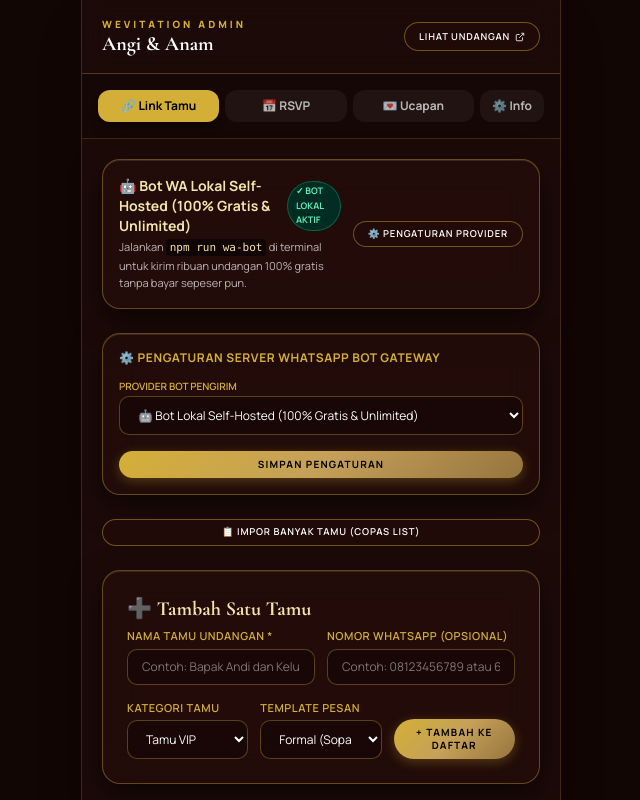
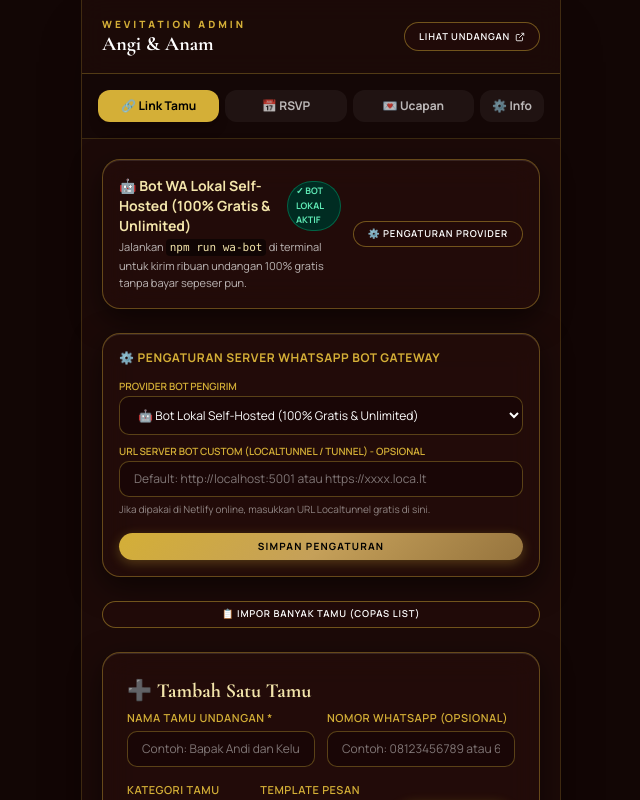
Before and after one commit to Medolsky/Wedding-anggi-anam, a Next.js app: page /admin in a window 1280 px wide. Both pictures are taken after a click on the button "⚙️ PENGATURAN PROVIDER". Shown: the top 800 px of the page, without its empty margins (319-959 px from the left). Built offline with nearby package versions, Linux system fonts and the light colour scheme.

Commit message:
feat: added localtunnel custom server url support

```diff
--- a/src/app/api/send-whatsapp/route.ts
+++ b/src/app/api/send-whatsapp/route.ts
@@ -2,7 +2,7 @@ import { NextResponse } from "next/server";
 
 /**
  * Next.js API Route for Automated Background WhatsApp Message Delivery
- * Supports 100% Free Unlimited Local Bot Gateway (port 5001), Meta Cloud API, Fonnte, and Wablas
+ * Supports 100% Free Unlimited Local Bot Gateway (port 5001 or custom tunnel), Meta Cloud API, Fonnte, and Wablas
  */
 export async function POST(req: Request) {
   try {
@@ -13,6 +13,7 @@ export async function POST(req: Request) {
       apiKey,
       provider = "local",
       phoneNumberId,
+      customServerUrl,
     } = body;
 
     if (!phone || !message) {
@@ -28,12 +29,18 @@ export async function POST(req: Request) {
       targetPhone = "62" + targetPhone.slice(1);
     }
 
-    // 1. 100% FREE Unlimited Local Bot Gateway Server (localhost:5001)
+    // 1. 100% FREE Unlimited Local Bot Gateway Server (localhost:5001 or LocalTunnel / Ngrok URL)
     if (provider === "local") {
+      const serverUrl = customServerUrl || "http://localhost:5001";
+      const targetEndpoint = `${serverUrl.replace(/\/$/, "")}/send-message`;
+
       try {
-        const response = await fetch("http://localhost:5001/send-message", {
+        const response = await fetch(targetEndpoint, {
           method: "POST",
-          headers: { "Content-Type": "application/json" },
+          headers: {
+            "Content-Type": "application/json",
+            "Bypass-Tunnel-Remainder": "true",
+          },
           body: JSON.stringify({
             phone: targetPhone,
             message: message,
@@ -53,15 +60,14 @@ export async function POST(req: Request) {
             success: false,
             error:
               data.error ||
-              "Bot Lokal belum terhubung. Jalankan 'npm run wa-bot' di terminal dan scan QR code.",
+              "Bot Lokal belum terhubung. Jalankan 'npm run wa-bot' di terminal.",
           });
         }
       } catch {
         return NextResponse.json({
           success: false,
           needToken: true,
-          error:
-            "Server Bot Lokal (port 5001) belum berjalan. Jalankan perintah 'npm run wa-bot' di terminal untuk mengaktifkan Bot WA 100% Gratis Unlimited!",
+          error: `Server Bot Lokal (${serverUrl}) belum berjalan atau tidak terjangkau. Jalankan 'npm run wa-bot' dan 'npx localtunnel --port 5001' di terminal.`,
         });
       }
     }
--- a/src/components/admin/GuestLinkGenerator.tsx
+++ b/src/components/admin/GuestLinkGenerator.tsx
@@ -32,6 +32,7 @@ export function GuestLinkGenerator() {
   const [provider, setProvider] = useState<"local" | "meta" | "fonnte" | "wablas">("local");
   const [waToken, setWaToken] = useState("");
   const [phoneNumberId, setPhoneNumberId] = useState("");
+  const [customServerUrl, setCustomServerUrl] = useState("");
   const [showTokenInput, setShowTokenInput] = useState(false);
   const [sendingId, setSendingId] = useState<string | null>(null);
 
@@ -53,6 +54,9 @@ export function GuestLinkGenerator() {
       const savedPhoneId = localStorage.getItem("wevitation_meta_phone_id");
       if (savedPhoneId) setPhoneNumberId(savedPhoneId);
 
+      const savedCustomUrl = localStorage.getItem("wevitation_custom_server_url");
+      if (savedCustomUrl) setCustomServerUrl(savedCustomUrl);
+
       const savedProvider = localStorage.getItem("wevitation_wa_provider");
       if (savedProvider) setProvider(savedProvider as any);
     }
@@ -65,14 +69,21 @@ export function GuestLinkGenerator() {
     }
   }
 
-  function saveConfig(token: string, phoneId: string, prov: "local" | "meta" | "fonnte" | "wablas") {
+  function saveConfig(
+    token: string,
+    phoneId: string,
+    prov: "local" | "meta" | "fonnte" | "wablas",
+    cUrl: string
+  ) {
     setWaToken(token);
     setPhoneNumberId(phoneId);
     setProvider(prov);
+    setCustomServerUrl(cUrl);
     if (typeof window !== "undefined") {
       localStorage.setItem("wevitation_wa_token", token);
       localStorage.setItem("wevitation_meta_phone_id", phoneId);
       localStorage.setItem("wevitation_wa_provider", prov);
+      localStorage.setItem("wevitation_custom_server_url", cUrl);
     }
   }
 
@@ -270,6 +281,7 @@ Hormat kami,
           apiKey: waToken,
           phoneNumberId: phoneNumberId,
           provider: provider,
+          customServerUrl: customServerUrl,
         }),
       });
 
@@ -396,6 +408,24 @@ Hormat kami,
               </select>
             </div>
 
+            {provider === "local" && (
+              <div>
+                <label className="block text-[10px] uppercase text-[#d4af37] font-semibold mb-0.5">
+                  URL Server Bot Custom (Localtunnel / Tunnel) - Opsional
+                </label>
+                <input
+                  type="text"
+                  placeholder="Default: http://localhost:5001 atau https://xxxx.loca.lt"
+                  value={customServerUrl}
+                  onChange={(e) => setCustomServerUrl(e.target.value)}
+                  className="form-input text-xs py-1.5 px-3 font-mono"
+                />
+                <p className="text-[10px] text-white/50 mt-1">
+                  Jika dipakai di Netlify online, masukkan URL Localtunnel gratis di sini.
+                </p>
+              </div>
+            )}
+
             {provider === "meta" && (
               <div>
                 <label className="block text-[10px] uppercase text-[#d4af37] font-semibold mb-0.5">
@@ -428,7 +458,7 @@ Hormat kami,
 
             <button
               onClick={() => {
-                saveConfig(waToken, phoneNumberId, provider);
+                saveConfig(waToken, phoneNumberId, provider, customServerUrl);
                 setShowTokenInput(false);
                 alert("✓ Pengaturan Provider WA Bot berhasil disimpan!");
               }}
```
